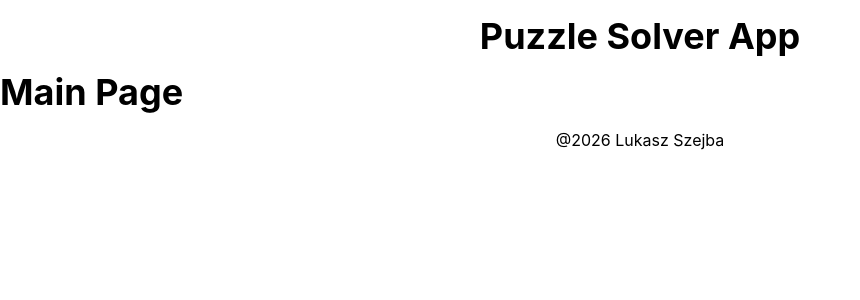
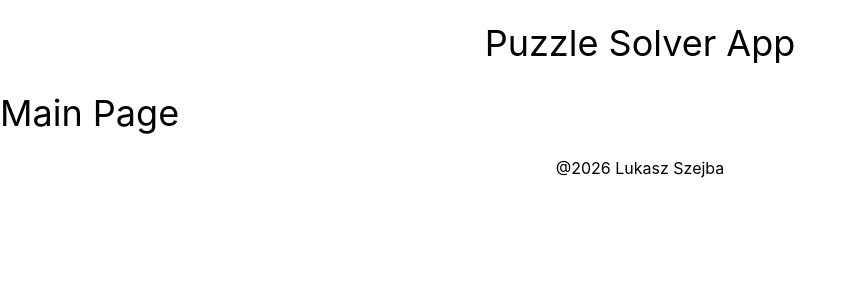
Before and after one commit to lszejba/PuzzleSolverWebApp, a React (Vite) app: page / in a window 1280 px wide. Shown: the top 300 px of the page, without its empty margins (0-860 px from the left). Built offline with nearby package versions, Linux system fonts and the light colour scheme.

Commit message:
Header styles fixed

```diff
--- a/src/index.css
+++ b/src/index.css
@@ -1,8 +1,8 @@
 @import "tailwindcss";
 
 @layer base {
-  h1 { @apply text-4xl font-bold; }
-  h2 { @apply text-3xl font-bold; }
-  h3 { @apply text-2xl font-bold; }
-  h4 { @apply text-xl font-bold; }
+  h1 { font-size: var(--text-4xl); font-weight: var(--font-bold); }
+  h2 { font-size: var(--text-3xl); font-weight: var(--font-bold); }
+  h3 { font-size: var(--text-2xl); font-weight: var(--font-bold); }
+  h4 { font-size: var(--text-xl); font-weight: var(--font-bold); }
 }
```
